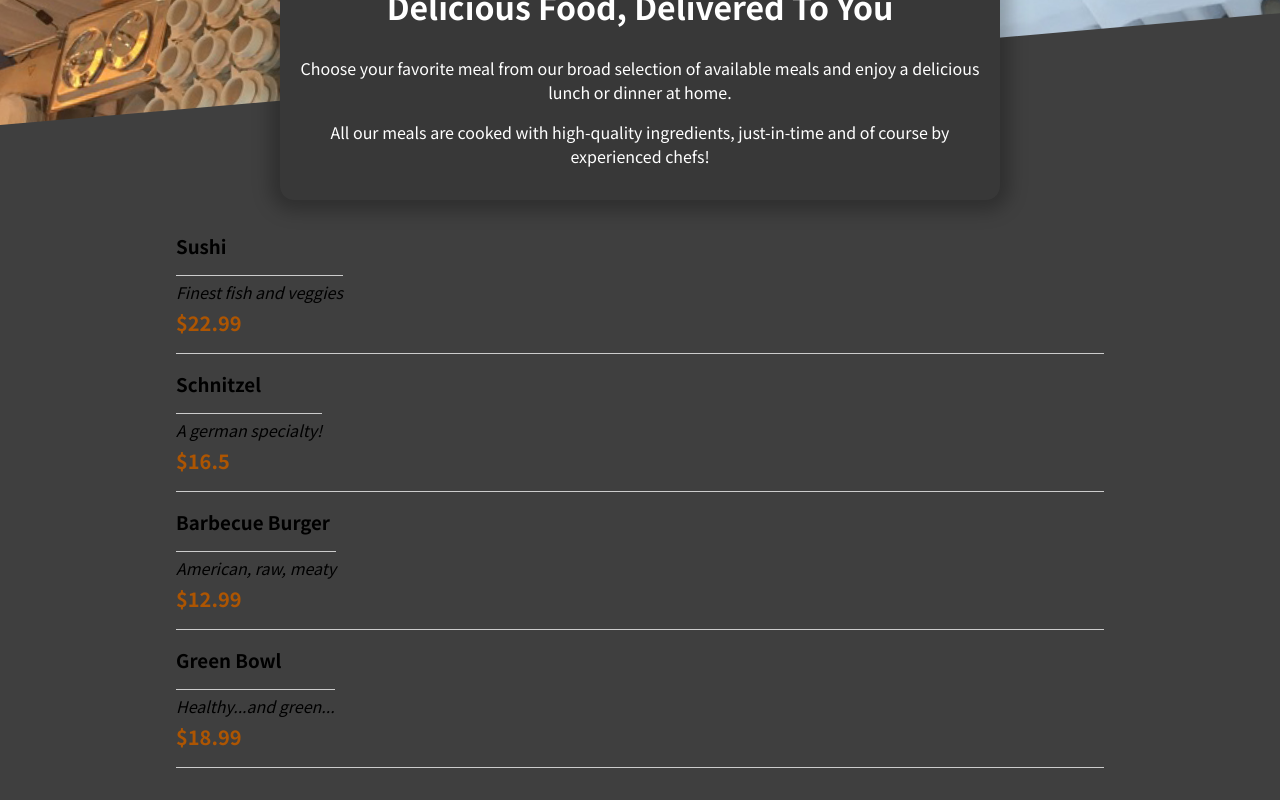
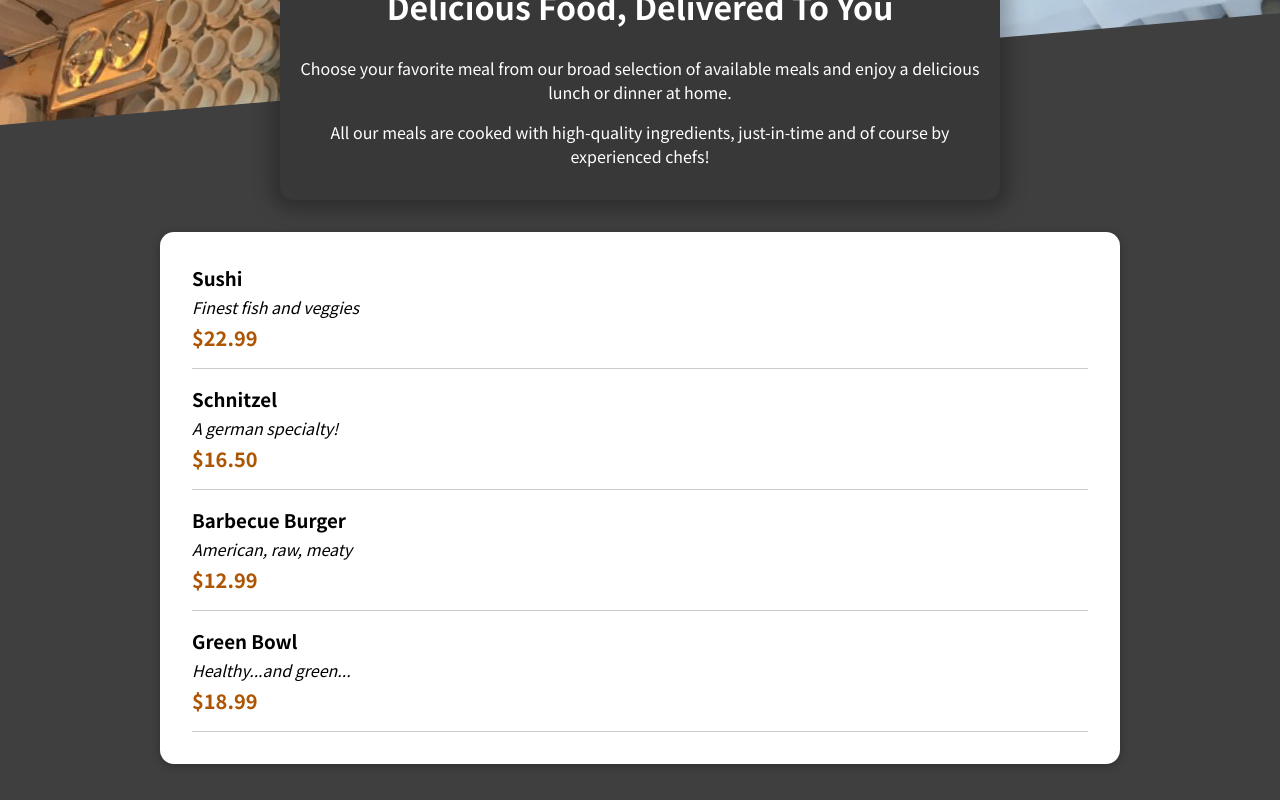
Before and after one commit to HimanshuDeveloperr/restaurant, a React (Create React App) app: page / in a window 1280 px wide. Shown: the part 273-1073 px from the top of the page. Built offline with nearby package versions, Linux system fonts and the light colour scheme.

Commit message:
mealItemComponentEfficientWay

```diff
--- a/src/Components/Meals/AvailableMeals.js
+++ b/src/Components/Meals/AvailableMeals.js
@@ -1,55 +1,53 @@
-import classes from "./AvailableMeals.module.css"
-import MealItem from "./MealItem";
+import Card from "../UI/Card";
+import classes from "./AvailableMeals.module.css";
+import MealItem from "./MealItem/MealItem";
 
 const DUMMY_MEALS = [
   {
-      id: 'm1',
-      name: 'Sushi',
-      description: 'Finest fish and veggies',
+    id: "m1",
+    name: "Sushi",
+    description: "Finest fish and veggies",
     price: 22.99,
   },
   {
-      id: 'm2',
-      name: 'Schnitzel',
-      description: 'A german specialty!',
+    id: "m2",
+    name: "Schnitzel",
+    description: "A german specialty!",
     price: 16.5,
   },
   {
-      id: 'm3',
-      name: 'Barbecue Burger',
-      description: 'American, raw, meaty',
+    id: "m3",
+    name: "Barbecue Burger",
+    description: "American, raw, meaty",
     price: 12.99,
   },
   {
-      id: 'm4',
-      name: 'Green Bowl',
-      description: 'Healthy...and green...',
+    id: "m4",
+    name: "Green Bowl",
+    description: "Healthy...and green...",
     price: 18.99,
   },
 ];
 
+const AvailableMeals = () => {
+  const MealsLists = DUMMY_MEALS.map((meal) => {
+    return (
+      <MealItem
+        key={meal.id}
+        name={meal.name}
+        description={meal.description}
+        price={meal.price}
+      />
+    );
+  });
 
-const AvailableMeals=()=>{
-
-    // const MealsLists=DUMMY_MEALS.map((meal)=>{
-    //    return(
-
-    //      <li className={cLASSES.meal}>
-    //       <h3 className={cLASSES.meal}>{meal.name}</h3>
-    //       <div className={cLASSES.description}>{meal.description}</div>
-    //       <div className={cLASSES.price}>{meal.price}</div>
-
-    //      </li>
-    //    )
-    // })
-
-
-
-    return <section className={classes.meals}>
-        <ul>
-            <MealItem items={DUMMY_MEALS}/>
-        </ul>
+  return (
+    <section className={classes.meals}>
+      <Card>
+        <ul>{MealsLists}</ul>
+      </Card>
     </section>
-}
+  );
+};
 
 export default AvailableMeals;
--- a/src/Components/Meals/MealItem.js
+++ /dev/null
@@ -1,23 +0,0 @@
-import React from 'react';
-import classes from "./MealItem.module.css"
-
-const MealItem=(props)=>{
-
-    return (
-       props.items.map((meal)=>{
-            return(
-                  <section className={classes.meal}>
-
-              <li>
-               <h3 className={classes.meal}>{meal.name}</h3>
-               <div className={classes.description}>{meal.description}</div>
-               <div className={classes.price}> ${meal.price}</div>
-
-              </li>
-                  </section>
-            )
-         })
-    )
-}
-
-export default MealItem;
--- /dev/null
+++ b/src/Components/Meals/MealItem/MealItem.js
@@ -0,0 +1,19 @@
+import React from "react";
+import classes from "./MealItem.module.css";
+
+const MealItem = (props) => {
+  const price = `$${props.price.toFixed(2)}`;
+  return (
+    <li className={classes.meal}>
+      <div>
+        <h3>{props.name}</h3>
+
+        <div className={classes.description}>{props.description}</div>
+        <div className={classes.price}>{price}</div>
+      </div>
+      <div></div>
+    </li>
+  );
+};
+
+export default MealItem;
--- /dev/null
+++ b/src/Components/UI/Card.js
@@ -0,0 +1,8 @@
+import React from "react";
+import classes from "./Card.module.css"
+
+const Card =(props)=>{
+return<div className={classes.card}>{props.children}</div>
+}
+
+export default Card;
--- /dev/null
+++ b/src/Components/UI/Card.module.css
@@ -0,0 +1,6 @@
+.card {
+    padding: 1rem;
+    box-shadow: 0 2px 8px rgba(0, 0, 0, 0.25);
+    border-radius: 14px;
+    background-color: white;
+  }
```
Also changed, not shown: src/Components/Meals/MealItem/MealItem.module.css (renamed from src/Components/Meals/MealItem.module.css). Lines whose indentation alone changed are shown as unchanged.
